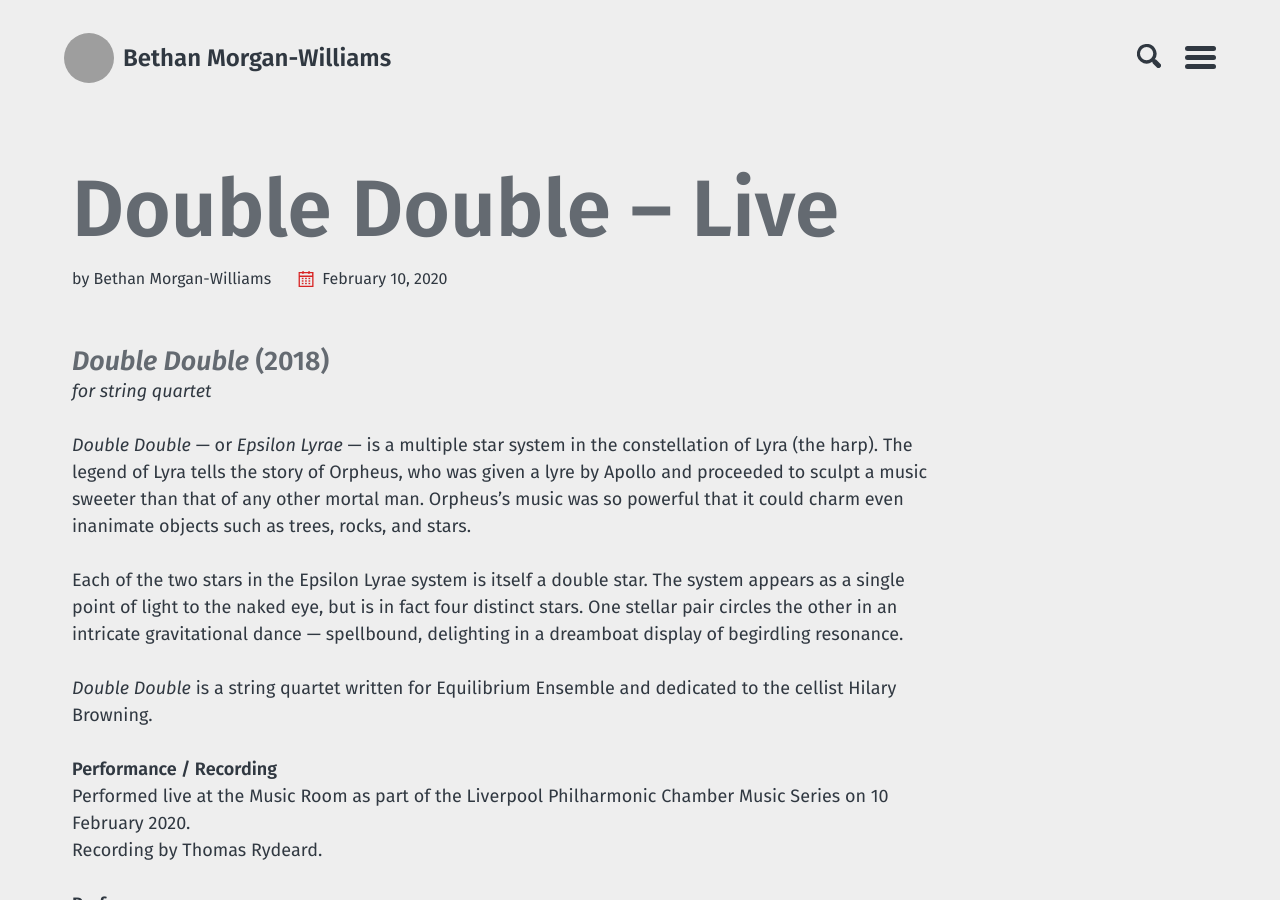
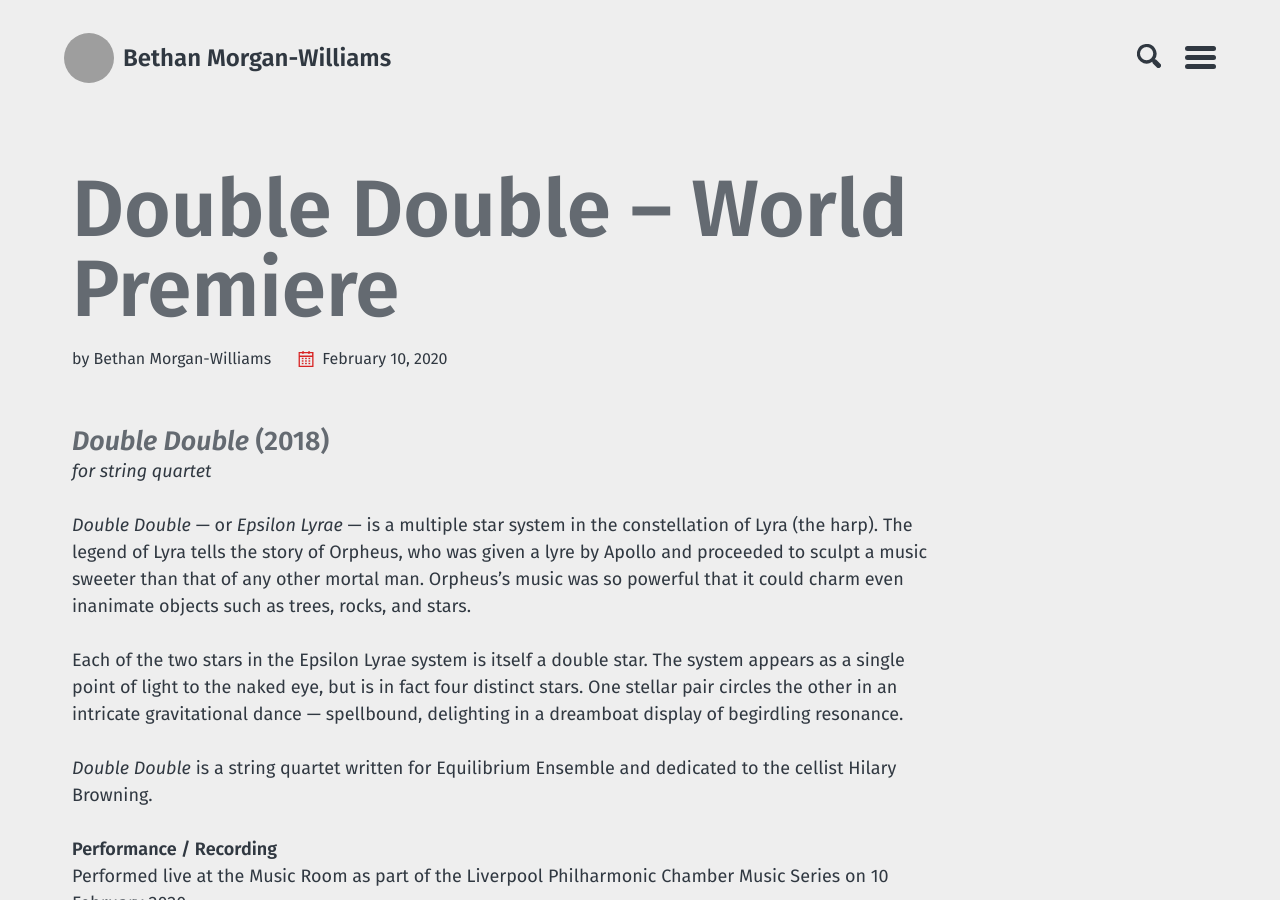
Before and after one commit to morganwilliamsb/website, a Jekyll site: the page built from _listen/double-double.md, in a window 1280 px wide and 900 px high. Built offline with Jekyll 4.4.1, drawn with Linux system fonts in a browser that asks for light colours; some of the changed text lies outside the part shown; grey boxes are pictures that could not be loaded.

Commit message:
Update double-double.md

```diff
--- a/_listen/double-double.md
+++ b/_listen/double-double.md
@@ -1,5 +1,5 @@
 ---
-title: "Double Double – Live"
+title: "Double Double – World Premiere"
 layout: collection
 date: 2020-02-10
 ---
```
